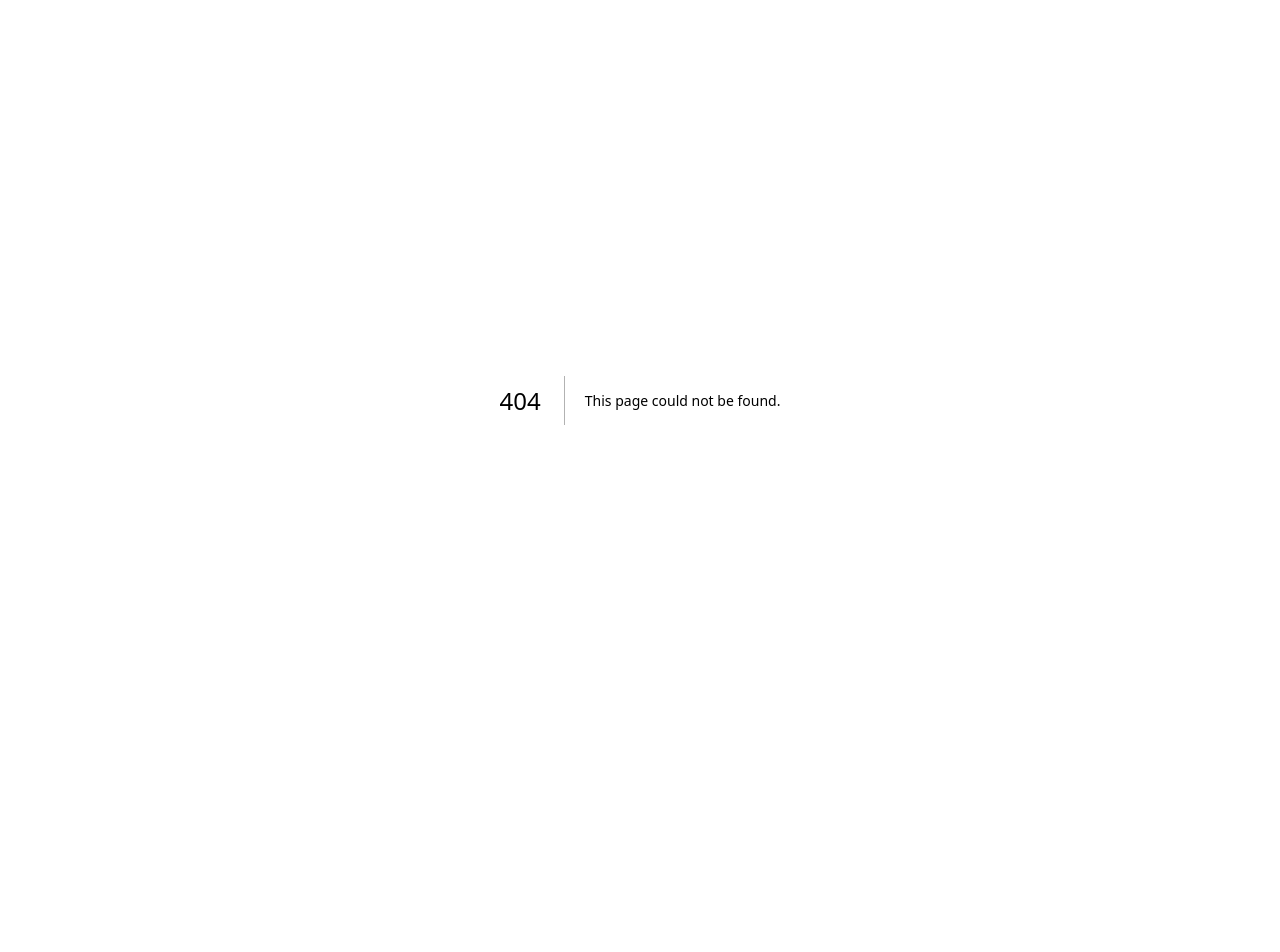
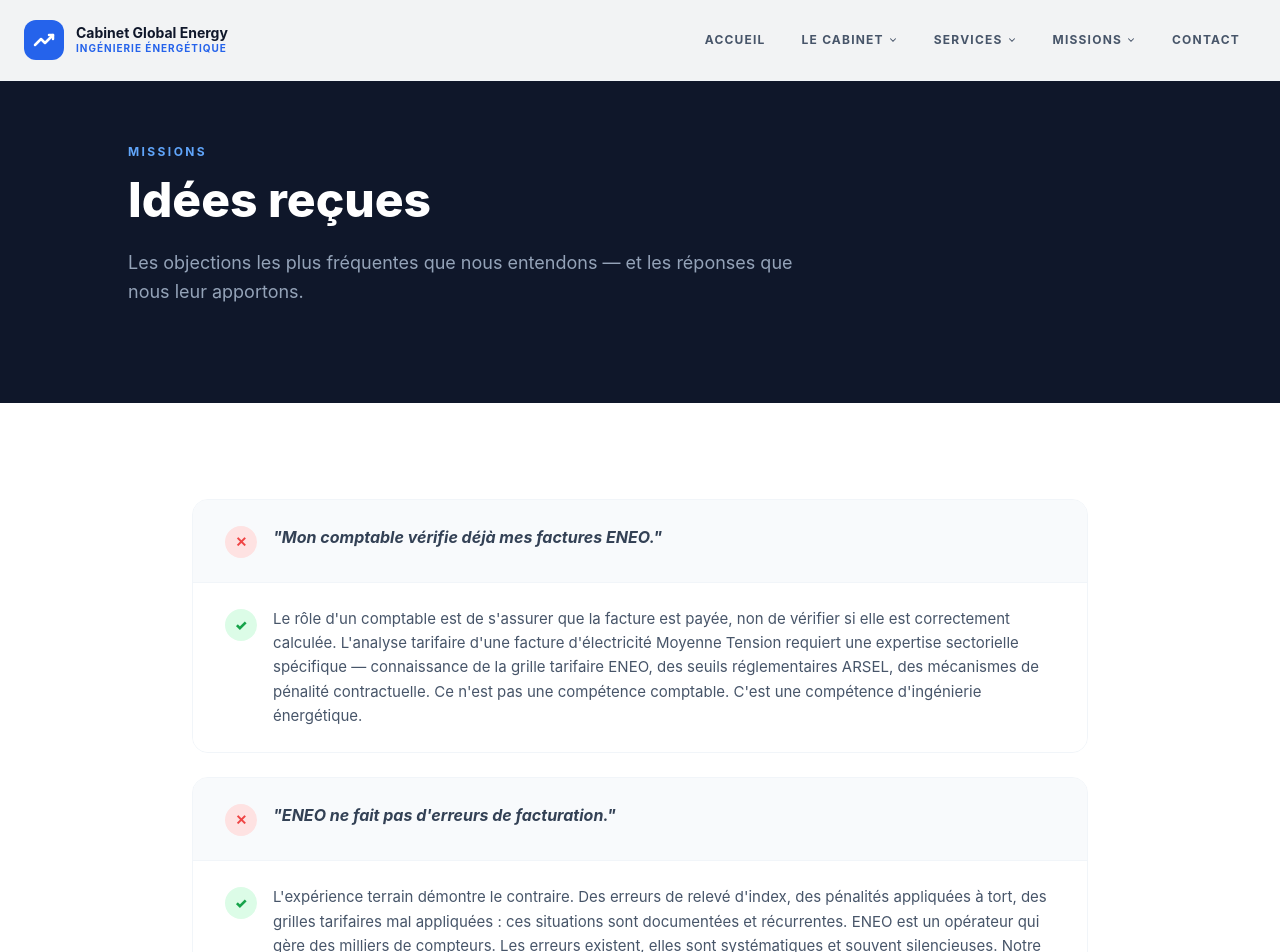
Before and after one commit to cabinetnoahetcie/factura-mt, a Next.js app in the folder frontend/: page /idees-recues in a window 1280 px wide. Before the commit this address had no page. Shown: the top 952 px of the page. Before the commit the page ends 800 px from the top, so only its background shows below. Built offline with nearby package versions, Linux system fonts and the light colour scheme.

Commit message:
Create page.jsx

```diff
--- /dev/null
+++ b/frontend/app/idees-recues/page.jsx
@@ -0,0 +1,104 @@
+'use client';
+import Navbar from '@/components/layout/Navbar';
+import Footer from '@/components/layout/Footer';
+import Link   from 'next/link';
+
+const IDEES = [
+  {
+    idee:    '"Mon comptable vérifie déjà mes factures ENEO."',
+    realite: "Le rôle d'un comptable est de s'assurer que la facture est payée, non de vérifier si elle est correctement calculée. L'analyse tarifaire d'une facture d'électricité Moyenne Tension requiert une expertise sectorielle spécifique — connaissance de la grille tarifaire ENEO, des seuils réglementaires ARSEL, des mécanismes de pénalité contractuelle. Ce n'est pas une compétence comptable. C'est une compétence d'ingénierie énergétique.",
+  },
+  {
+    idee:    '"ENEO ne fait pas d\'erreurs de facturation."',
+    realite: "L'expérience terrain démontre le contraire. Des erreurs de relevé d'index, des pénalités appliquées à tort, des grilles tarifaires mal appliquées : ces situations sont documentées et récurrentes. ENEO est un opérateur qui gère des milliers de compteurs. Les erreurs existent, elles sont systématiques et souvent silencieuses. Notre rôle est précisément de les identifier et de les corriger.",
+  },
+  {
+    idee:    '"Ce type de démarche prend trop de temps."',
+    realite: "La transmission de votre facture prend moins de deux minutes sur notre plateforme FacturaMT. L'analyse est conduite par nos experts. Vous recevez nos conclusions sous 48 heures. L'ensemble des démarches de correction auprès d'ENEO est géré par notre équipe. Votre investissement en temps est minimal.",
+  },
+  {
+    idee:    '"C\'est trop beau pour être vrai — aucun frais préalable."',
+    realite: "Notre modèle est simple et transparent : nous nous rémunérons exclusivement sur les économies que vous réalisez effectivement. Si nous ne trouvons rien, vous ne payez rien. Si nous trouvons des anomalies, vous signez un accord avant de recevoir le rapport — vous savez exactement à quoi vous vous engagez. Ce modèle est pratiqué par les cabinets d'optimisation des achats en Europe depuis plusieurs décennies.",
+  },
+  {
+    idee:    '"Mes factures ne sont pas si élevées pour que ça vaille le coup."',
+    realite: "Un surcoût de 5 % sur une facture mensuelle de 2 000 000 FCFA représente 100 000 FCFA perdus chaque mois — soit 1 200 000 FCFA par an. Ces montants, multipliés sur plusieurs années et plusieurs postes d'anomalie, constituent des sommes considérables. Il n'y a aucun minimum de facturation requis pour bénéficier d'une analyse.",
+  },
+  {
+    idee:    '"Je n\'ai pas confiance pour transmettre mes documents financiers."',
+    realite: "Vos factures sont traitées comme des informations stratégiques confidentielles. Seul l'expert en charge de votre dossier y accède. Elles sont définitivement supprimées de nos systèmes dans les 48 heures suivant la remise du rapport. Nos engagements sont formalisés et respectent la loi camerounaise n°2010/012 relative à la cybersécurité.",
+  },
+];
+
+export default function IdeesRecues() {
+  return (
+    <div className="min-h-screen bg-white font-sans selection:bg-blue-100">
+      <Navbar onAudit={() => {}} />
+
+      <section className="bg-slate-900 pt-36 pb-24 px-6">
+        <div className="max-w-5xl mx-auto">
+          <p className="text-blue-400 font-bold text-xs uppercase tracking-[0.2em] mb-4">Missions</p>
+          <h1 className="text-4xl md:text-5xl font-extrabold text-white leading-tight mb-6">
+            Idées reçues
+          </h1>
+          <p className="text-slate-400 text-lg max-w-2xl leading-relaxed">
+            Les objections les plus fréquentes que nous entendons — et les réponses
+            que nous leur apportons.
+          </p>
+        </div>
+      </section>
+
+      <section className="py-24 px-6 bg-white">
+        <div className="max-w-4xl mx-auto space-y-6">
+          {IDEES.map((item, i) => (
+            <div key={i} className="border border-slate-100 rounded-2xl overflow-hidden hover:shadow-lg transition-shadow">
+              {/* Idée reçue */}
+              <div className="bg-slate-50 px-8 py-6 border-b border-slate-100">
+                <div className="flex items-start gap-4">
+                  <div className="w-8 h-8 rounded-full bg-red-100 text-red-500 flex items-center justify-center font-black text-sm flex-shrink-0 mt-0.5">
+                    ✕
+                  </div>
+                  <p className="text-base font-bold text-slate-700 italic leading-relaxed">
+                    {item.idee}
+                  </p>
+                </div>
+              </div>
+              {/* Réalité */}
+              <div className="bg-white px-8 py-6">
+                <div className="flex items-start gap-4">
+                  <div className="w-8 h-8 rounded-full bg-green-100 text-green-600 flex items-center justify-center font-black text-sm flex-shrink-0 mt-0.5">
+                    ✓
+                  </div>
+                  <p className="text-slate-600 text-[15px] leading-relaxed">
+                    {item.realite}
+                  </p>
+                </div>
+              </div>
+            </div>
+          ))}
+        </div>
+      </section>
+
+      {/* CTA */}
+      <section className="bg-slate-900 py-20 px-6 text-center">
+        <h2 className="text-2xl font-bold text-white mb-4">
+          Une question sans réponse dans cette liste ?
+        </h2>
+        <p className="text-slate-400 mb-8 max-w-lg mx-auto">
+          Contactez directement le Cabinet Global Energy.
+          Nous répondons à chaque interrogation sans détour.
+        </p>
+        <div className="flex flex-col sm:flex-row gap-4 justify-center">
+          <Link href="/" className="bg-blue-600 text-white px-8 py-4 rounded-full font-bold hover:bg-blue-700 transition-all text-sm">
+            Transmettre ma facture →
+          </Link>
+          <Link href="/contact" className="bg-white/10 text-white px-8 py-4 rounded-full font-bold hover:bg-white/20 transition-all text-sm">
+            Contacter le Cabinet →
+          </Link>
+        </div>
+      </section>
+
+      <Footer />
+    </div>
+  );
+}
```
